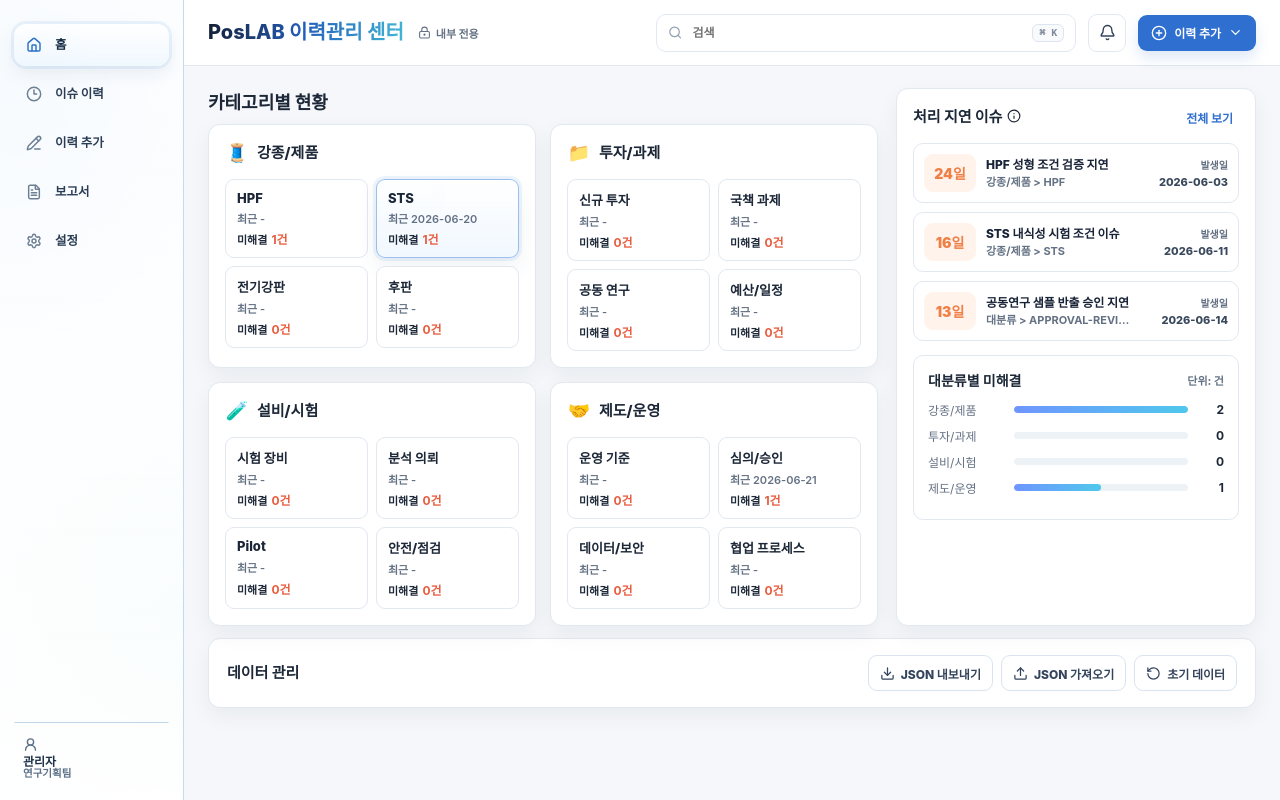
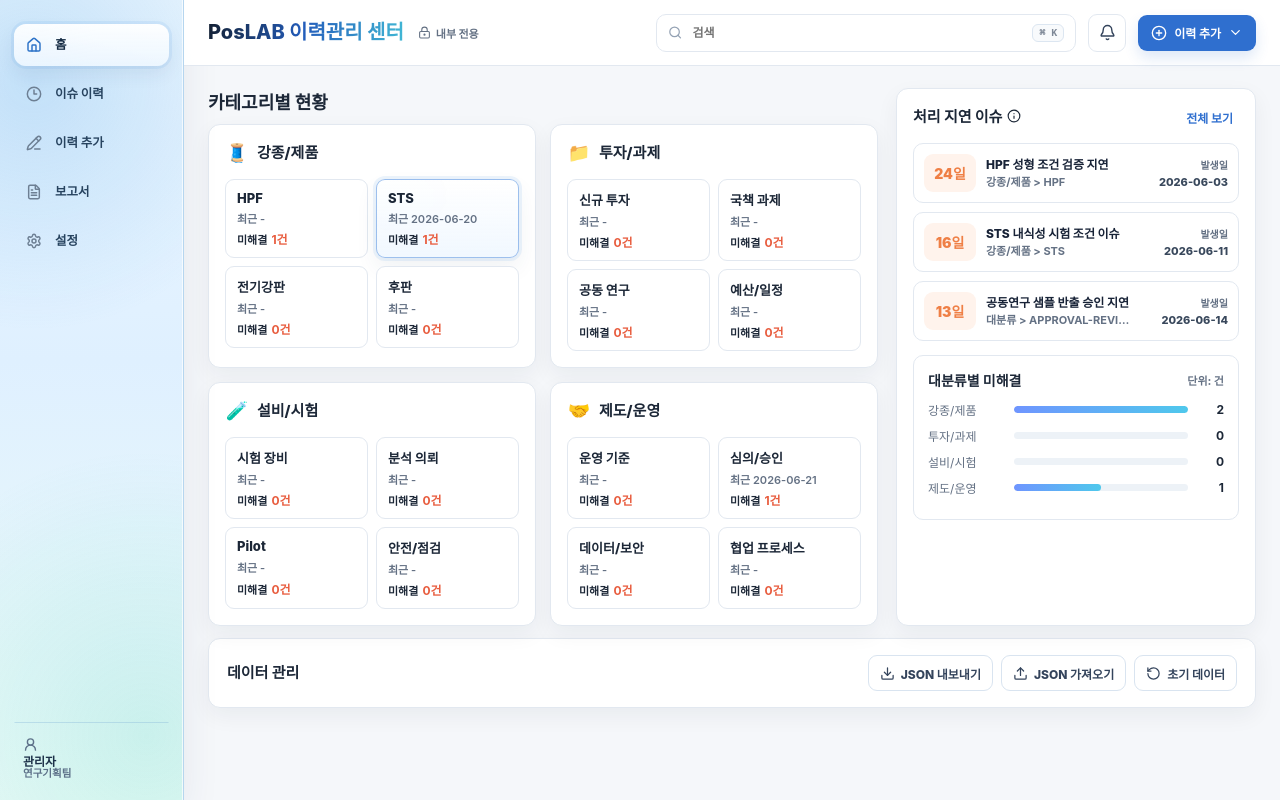
Before and after one commit to SSG87-pos/Issue-history-board, a React (Vite) app: page / in a window 1280 px wide. Built offline with nearby package versions, Linux system fonts and the light colour scheme.

Commit message:
fix: restore subtle sidebar color

```diff
--- a/src/styles.css
+++ b/src/styles.css
@@ -3891,6 +3891,37 @@ body {
   content: none;
 }
 
+/* Sidebar color lock: keep a gentle blue wash without returning to a white rail. */
+.app-sidebar {
+  border-color: rgba(181, 213, 239, 0.95);
+  background:
+    radial-gradient(circle at 18% 10%, rgba(91, 169, 231, 0.28), transparent 34%),
+    radial-gradient(circle at 80% 92%, rgba(72, 206, 186, 0.2), transparent 38%),
+    linear-gradient(180deg, #edf7ff 0%, #dff0ff 45%, #ecfbf8 100%);
+  box-shadow:
+    inset -1px 0 0 rgba(255, 255, 255, 0.7),
+    0 14px 36px rgba(43, 69, 99, 0.08);
+}
+
+.sidebar-nav button {
+  color: #27435f;
+}
+
+.sidebar-nav button:hover {
+  background: rgba(255, 255, 255, 0.55);
+  color: #17314d;
+}
+
+.sidebar-nav button.is-active {
+  background:
+    linear-gradient(180deg, rgba(255, 255, 255, 0.78), rgba(232, 246, 255, 0.72)),
+    radial-gradient(circle at 14% 18%, rgba(59, 139, 223, 0.12), transparent 44%);
+}
+
+.sidebar-user {
+  border-top-color: rgba(135, 181, 215, 0.38);
+}
+
 /* Keep issue dates readable in the delayed-issue cards. */
 .long-running-card {
   grid-template-columns: 52px minmax(0, 1fr) 86px;
```
